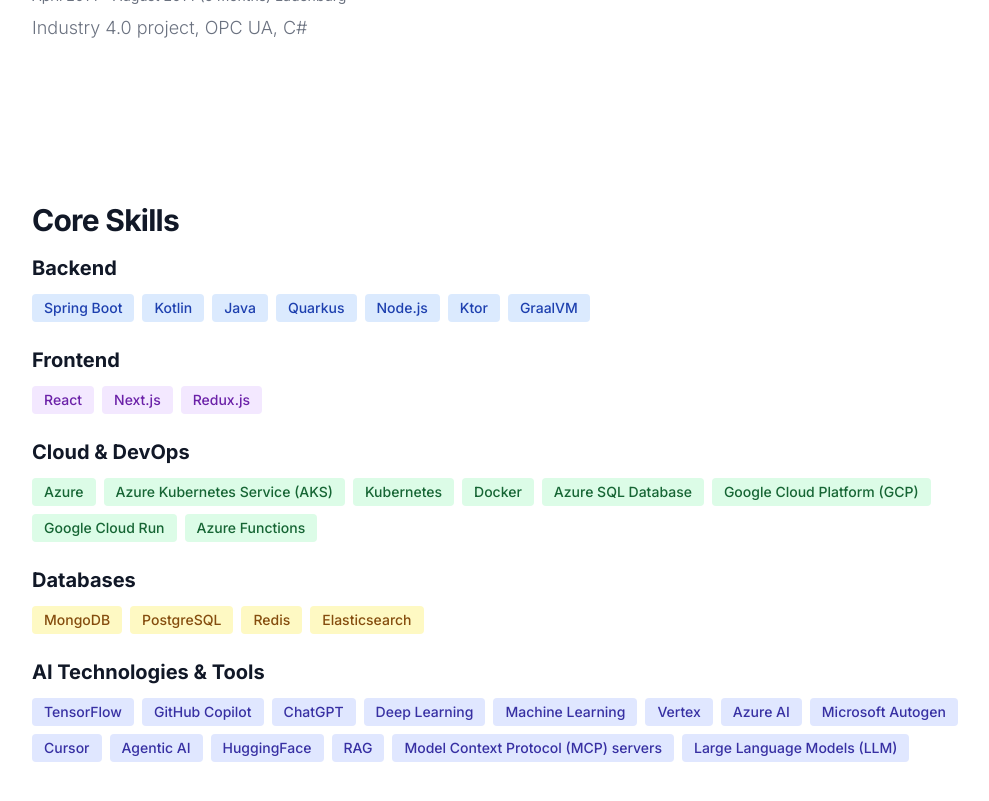
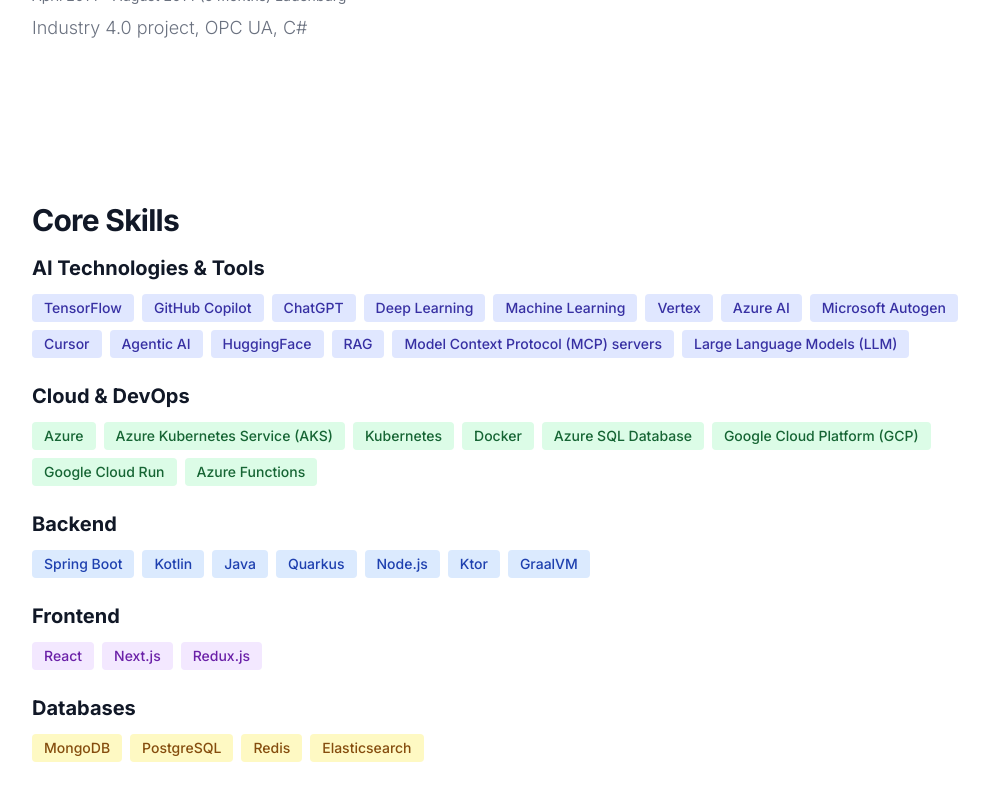
Before and after one commit to leonas5555/ai-tech-site, a Jekyll site: the page built from about/index.html, in a window 1280 px wide and 900 px high, scrolled down 2022 px. Shown: the top 801 px of the window, without its empty margins (120-1109 px from the left). Built offline with Jekyll 4.4.1, drawn with Linux system fonts in a browser that asks for light colours; nearby versions of some CDN libraries.

```diff
--- a/about/index.html
+++ b/about/index.html
@@ -105,6 +105,40 @@ title: About
             <h2 class="mb-4 text-3xl tracking-tight font-bold text-gray-900 dark:text-white">Core Skills</h2>
 
             <div class="mb-6">
+                <h3 class="mb-3 text-xl font-bold text-gray-900 dark:text-white">AI Technologies & Tools</h3>
+                <div class="flex flex-wrap gap-2">
+                    <span class="bg-indigo-100 text-indigo-800 text-sm font-medium px-3 py-1 rounded dark:bg-indigo-900 dark:text-indigo-300">TensorFlow</span>
+                    <span class="bg-indigo-100 text-indigo-800 text-sm font-medium px-3 py-1 rounded dark:bg-indigo-900 dark:text-indigo-300">GitHub Copilot</span>
+                    <span class="bg-indigo-100 text-indigo-800 text-sm font-medium px-3 py-1 rounded dark:bg-indigo-900 dark:text-indigo-300">ChatGPT</span>
+                    <span class="bg-indigo-100 text-indigo-800 text-sm font-medium px-3 py-1 rounded dark:bg-indigo-900 dark:text-indigo-300">Deep Learning</span>
+                    <span class="bg-indigo-100 text-indigo-800 text-sm font-medium px-3 py-1 rounded dark:bg-indigo-900 dark:text-indigo-300">Machine Learning</span>
+                    <span class="bg-indigo-100 text-indigo-800 text-sm font-medium px-3 py-1 rounded dark:bg-indigo-900 dark:text-indigo-300">Vertex</span>
+                    <span class="bg-indigo-100 text-indigo-800 text-sm font-medium px-3 py-1 rounded dark:bg-indigo-900 dark:text-indigo-300">Azure AI</span>
+                    <span class="bg-indigo-100 text-indigo-800 text-sm font-medium px-3 py-1 rounded dark:bg-indigo-900 dark:text-indigo-300">Microsoft Autogen</span>
+                    <span class="bg-indigo-100 text-indigo-800 text-sm font-medium px-3 py-1 rounded dark:bg-indigo-900 dark:text-indigo-300">Cursor</span>
+                    <span class="bg-indigo-100 text-indigo-800 text-sm font-medium px-3 py-1 rounded dark:bg-indigo-900 dark:text-indigo-300">Agentic AI</span>
+                    <span class="bg-indigo-100 text-indigo-800 text-sm font-medium px-3 py-1 rounded dark:bg-indigo-900 dark:text-indigo-300">HuggingFace</span>
+                    <span class="bg-indigo-100 text-indigo-800 text-sm font-medium px-3 py-1 rounded dark:bg-indigo-900 dark:text-indigo-300">RAG</span>
+                    <span class="bg-indigo-100 text-indigo-800 text-sm font-medium px-3 py-1 rounded dark:bg-indigo-900 dark:text-indigo-300">Model Context Protocol (MCP) servers</span>
+                    <span class="bg-indigo-100 text-indigo-800 text-sm font-medium px-3 py-1 rounded dark:bg-indigo-900 dark:text-indigo-300">Large Language Models (LLM)</span>
+                </div>
+            </div>
+
+            <div class="mb-6">
+                <h3 class="mb-3 text-xl font-bold text-gray-900 dark:text-white">Cloud & DevOps</h3>
+                <div class="flex flex-wrap gap-2">
+                    <span class="bg-green-100 text-green-800 text-sm font-medium px-3 py-1 rounded dark:bg-green-900 dark:text-green-300">Azure</span>
+                    <span class="bg-green-100 text-green-800 text-sm font-medium px-3 py-1 rounded dark:bg-green-900 dark:text-green-300">Azure Kubernetes Service (AKS)</span>
+                    <span class="bg-green-100 text-green-800 text-sm font-medium px-3 py-1 rounded dark:bg-green-900 dark:text-green-300">Kubernetes</span>
+                    <span class="bg-green-100 text-green-800 text-sm font-medium px-3 py-1 rounded dark:bg-green-900 dark:text-green-300">Docker</span>
+                    <span class="bg-green-100 text-green-800 text-sm font-medium px-3 py-1 rounded dark:bg-green-900 dark:text-green-300">Azure SQL Database</span>
+                    <span class="bg-green-100 text-green-800 text-sm font-medium px-3 py-1 rounded dark:bg-green-900 dark:text-green-300">Google Cloud Platform (GCP)</span>
+                    <span class="bg-green-100 text-green-800 text-sm font-medium px-3 py-1 rounded dark:bg-green-900 dark:text-green-300">Google Cloud Run</span>
+                    <span class="bg-green-100 text-green-800 text-sm font-medium px-3 py-1 rounded dark:bg-green-900 dark:text-green-300">Azure Functions</span>
+                </div>
+            </div>
+
+            <div class="mb-6">
                 <h3 class="mb-3 text-xl font-bold text-gray-900 dark:text-white">Backend</h3>
                 <div class="flex flex-wrap gap-2">
                     <span class="bg-blue-100 text-blue-800 text-sm font-medium px-3 py-1 rounded dark:bg-blue-900 dark:text-blue-300">Spring Boot</span>
@@ -127,46 +161,12 @@ title: About
             </div>
 
             <div class="mb-6">
-                <h3 class="mb-3 text-xl font-bold text-gray-900 dark:text-white">Cloud & DevOps</h3>
-                <div class="flex flex-wrap gap-2">
-                    <span class="bg-green-100 text-green-800 text-sm font-medium px-3 py-1 rounded dark:bg-green-900 dark:text-green-300">Azure</span>
-                    <span class="bg-green-100 text-green-800 text-sm font-medium px-3 py-1 rounded dark:bg-green-900 dark:text-green-300">Azure Kubernetes Service (AKS)</span>
-                    <span class="bg-green-100 text-green-800 text-sm font-medium px-3 py-1 rounded dark:bg-green-900 dark:text-green-300">Kubernetes</span>
-                    <span class="bg-green-100 text-green-800 text-sm font-medium px-3 py-1 rounded dark:bg-green-900 dark:text-green-300">Docker</span>
-                    <span class="bg-green-100 text-green-800 text-sm font-medium px-3 py-1 rounded dark:bg-green-900 dark:text-green-300">Azure SQL Database</span>
-                    <span class="bg-green-100 text-green-800 text-sm font-medium px-3 py-1 rounded dark:bg-green-900 dark:text-green-300">Google Cloud Platform (GCP)</span>
-                    <span class="bg-green-100 text-green-800 text-sm font-medium px-3 py-1 rounded dark:bg-green-900 dark:text-green-300">Google Cloud Run</span>
-                    <span class="bg-green-100 text-green-800 text-sm font-medium px-3 py-1 rounded dark:bg-green-900 dark:text-green-300">Azure Functions</span>
-                </div>
-            </div>
-
-            <div class="mb-6">
                 <h3 class="mb-3 text-xl font-bold text-gray-900 dark:text-white">Databases</h3>
                 <div class="flex flex-wrap gap-2">
                     <span class="bg-yellow-100 text-yellow-800 text-sm font-medium px-3 py-1 rounded dark:bg-yellow-900 dark:text-yellow-300">MongoDB</span>
                     <span class="bg-yellow-100 text-yellow-800 text-sm font-medium px-3 py-1 rounded dark:bg-yellow-900 dark:text-yellow-300">PostgreSQL</span>
                     <span class="bg-yellow-100 text-yellow-800 text-sm font-medium px-3 py-1 rounded dark:bg-yellow-900 dark:text-yellow-300">Redis</span>
                     <span class="bg-yellow-100 text-yellow-800 text-sm font-medium px-3 py-1 rounded dark:bg-yellow-900 dark:text-yellow-300">Elasticsearch</span>
-                </div>
-            </div>
-
-            <div class="mb-6">
-                <h3 class="mb-3 text-xl font-bold text-gray-900 dark:text-white">AI Technologies & Tools</h3>
-                <div class="flex flex-wrap gap-2">
-                    <span class="bg-indigo-100 text-indigo-800 text-sm font-medium px-3 py-1 rounded dark:bg-indigo-900 dark:text-indigo-300">TensorFlow</span>
-                    <span class="bg-indigo-100 text-indigo-800 text-sm font-medium px-3 py-1 rounded dark:bg-indigo-900 dark:text-indigo-300">GitHub Copilot</span>
-                    <span class="bg-indigo-100 text-indigo-800 text-sm font-medium px-3 py-1 rounded dark:bg-indigo-900 dark:text-indigo-300">ChatGPT</span>
-                    <span class="bg-indigo-100 text-indigo-800 text-sm font-medium px-3 py-1 rounded dark:bg-indigo-900 dark:text-indigo-300">Deep Learning</span>
-                    <span class="bg-indigo-100 text-indigo-800 text-sm font-medium px-3 py-1 rounded dark:bg-indigo-900 dark:text-indigo-300">Machine Learning</span>
-                    <span class="bg-indigo-100 text-indigo-800 text-sm font-medium px-3 py-1 rounded dark:bg-indigo-900 dark:text-indigo-300">Vertex</span>
-                    <span class="bg-indigo-100 text-indigo-800 text-sm font-medium px-3 py-1 rounded dark:bg-indigo-900 dark:text-indigo-300">Azure AI</span>
-                    <span class="bg-indigo-100 text-indigo-800 text-sm font-medium px-3 py-1 rounded dark:bg-indigo-900 dark:text-indigo-300">Microsoft Autogen</span>
-                    <span class="bg-indigo-100 text-indigo-800 text-sm font-medium px-3 py-1 rounded dark:bg-indigo-900 dark:text-indigo-300">Cursor</span>
-                    <span class="bg-indigo-100 text-indigo-800 text-sm font-medium px-3 py-1 rounded dark:bg-indigo-900 dark:text-indigo-300">Agentic AI</span>
-                    <span class="bg-indigo-100 text-indigo-800 text-sm font-medium px-3 py-1 rounded dark:bg-indigo-900 dark:text-indigo-300">HuggingFace</span>
-                    <span class="bg-indigo-100 text-indigo-800 text-sm font-medium px-3 py-1 rounded dark:bg-indigo-900 dark:text-indigo-300">RAG</span>
-                    <span class="bg-indigo-100 text-indigo-800 text-sm font-medium px-3 py-1 rounded dark:bg-indigo-900 dark:text-indigo-300">Model Context Protocol (MCP) servers</span>
-                    <span class="bg-indigo-100 text-indigo-800 text-sm font-medium px-3 py-1 rounded dark:bg-indigo-900 dark:text-indigo-300">Large Language Models (LLM)</span>
                 </div>
             </div>
         </div>
```
Also changed, not shown: _layouts/paper.html (+4 -4 lines), papers/index.html (+5 -5 lines).
